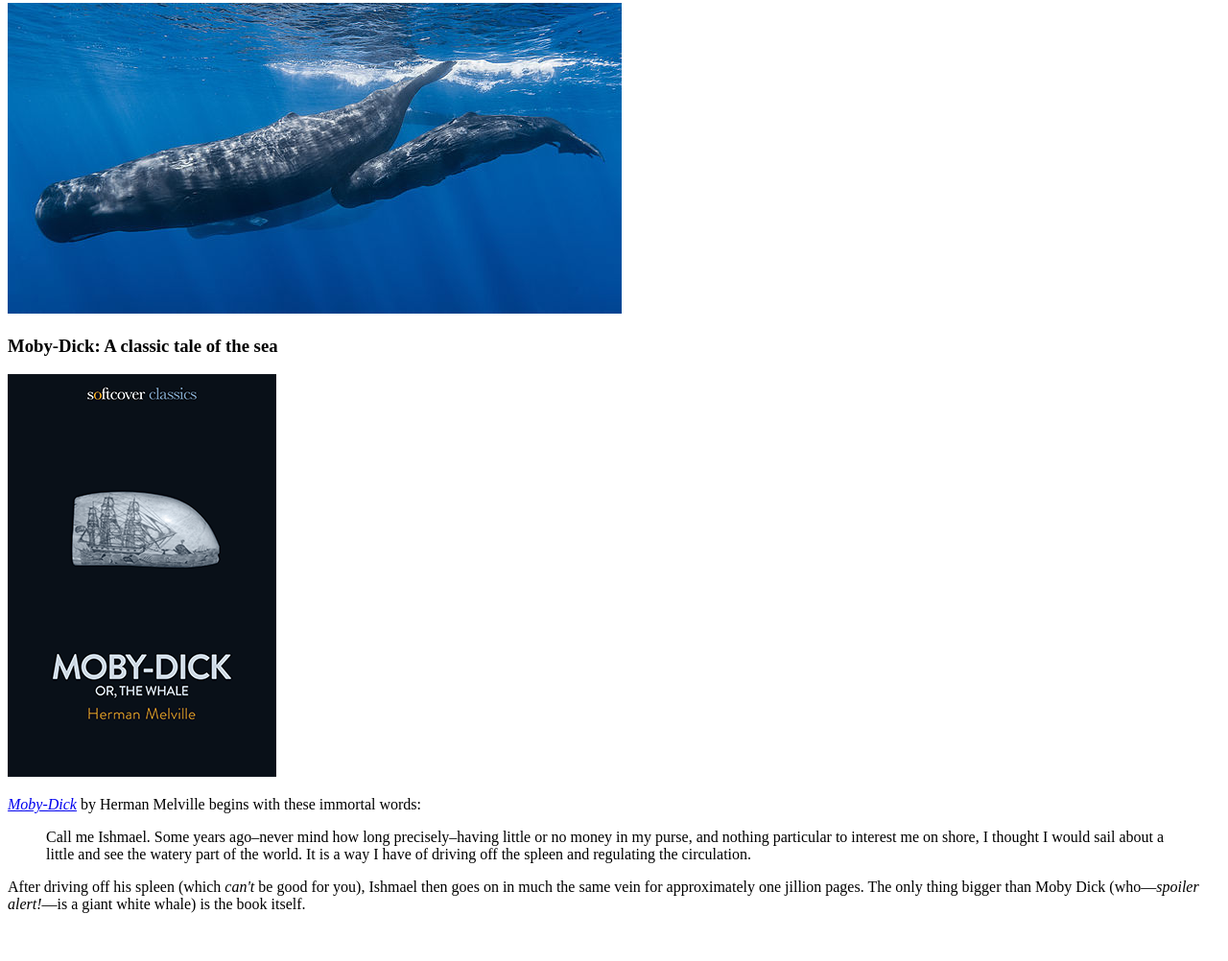
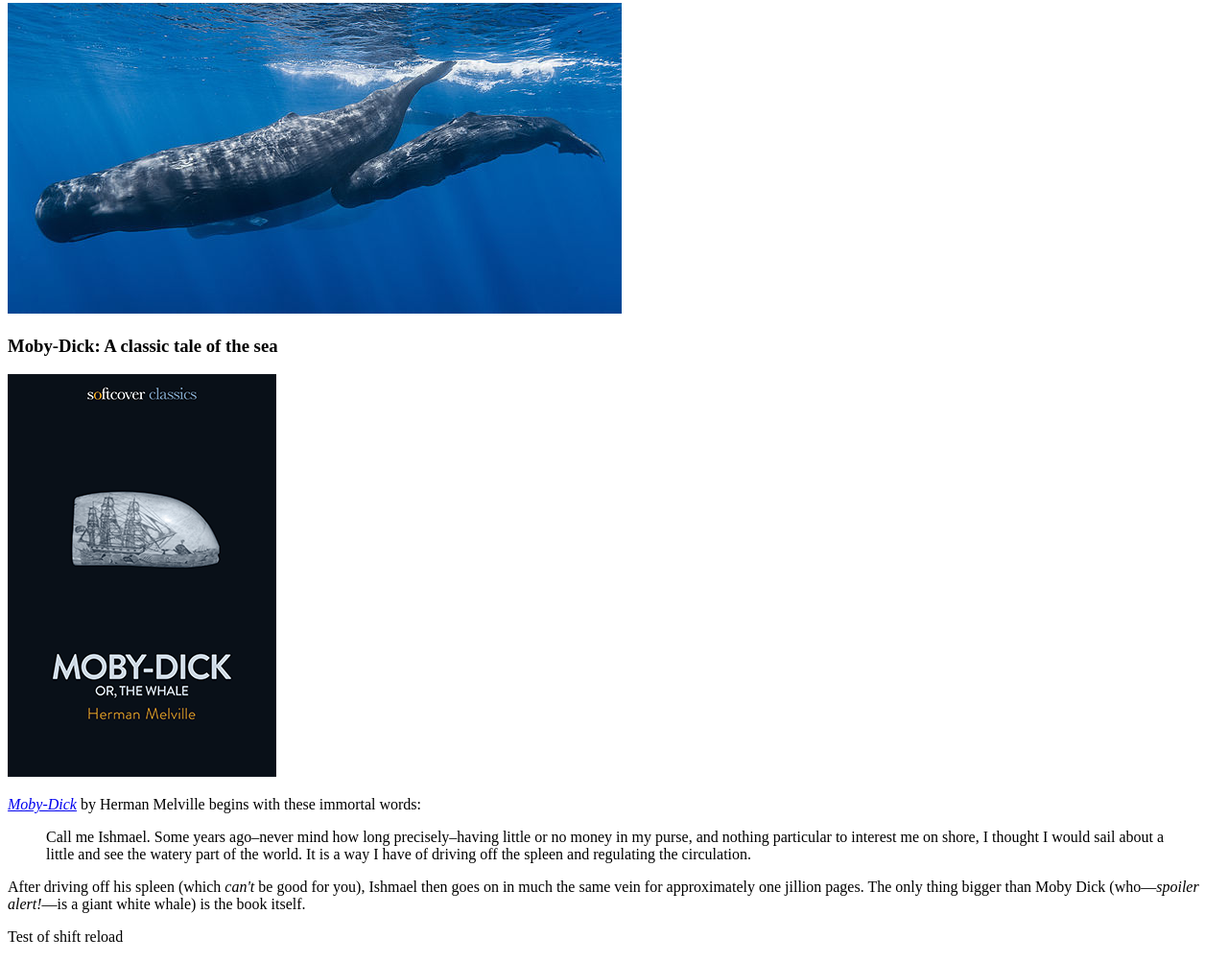
Before and after one commit to donb0099/SampleWebsite, a plain HTML site: page mobyDick.html in a window 1280 px wide. Shown: the part 194-1196 px from the top of the page at 96% size. Before the commit the page ends 1162 px from the top, so only its background shows below. Drawn offline with Linux system fonts and the light colour scheme.

Commit message:
shift reload test

```diff
--- a/mobyDick.html
+++ b/mobyDick.html
@@ -62,6 +62,10 @@
         jillion pages. The only thing bigger than Moby Dick (who—<em>spoiler
         alert!</em>—is a giant white whale) is the book itself.
       </p>
+
+      <p>
+        Test of shift reload
+      </p>
     </div>
   </body>
 </html>
```
